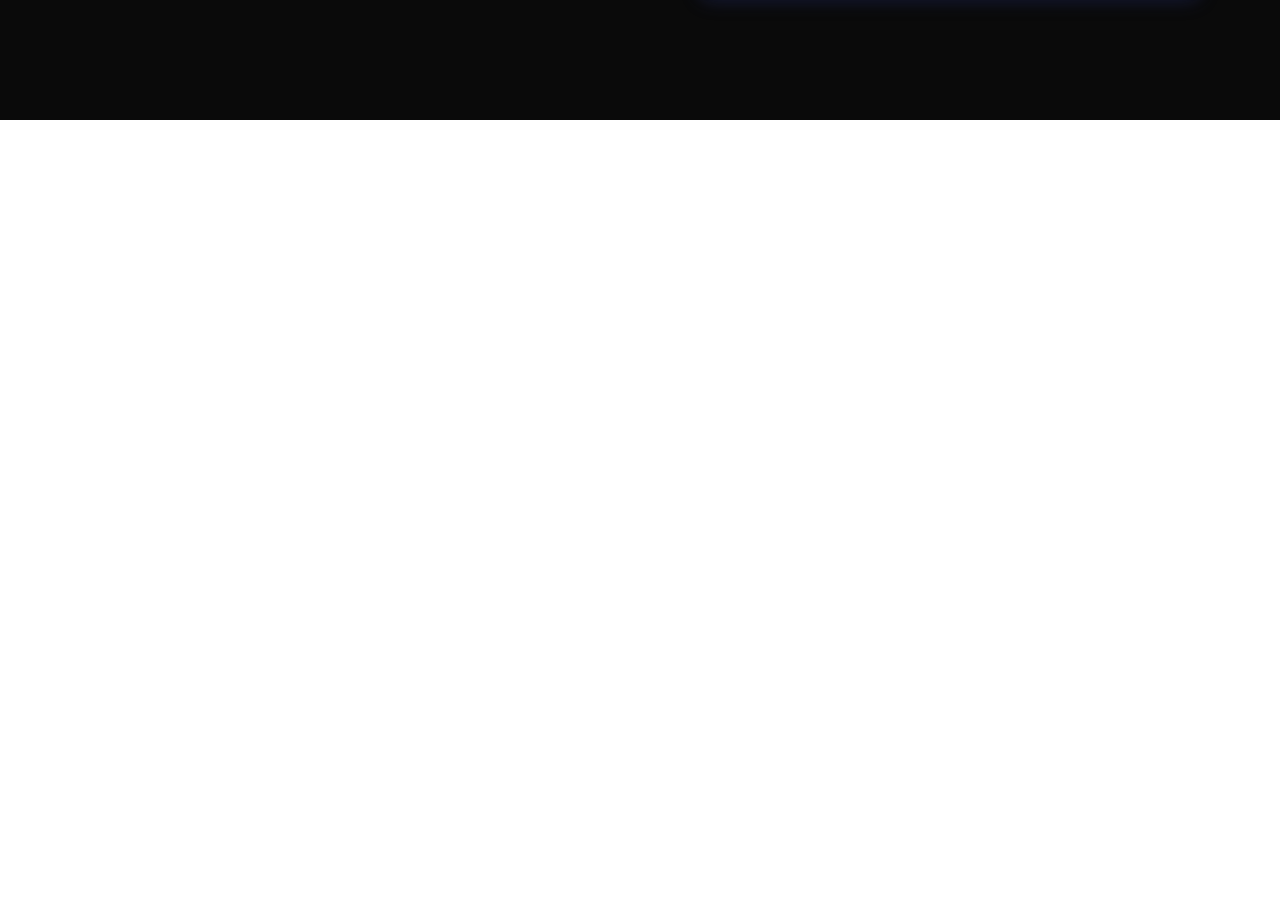
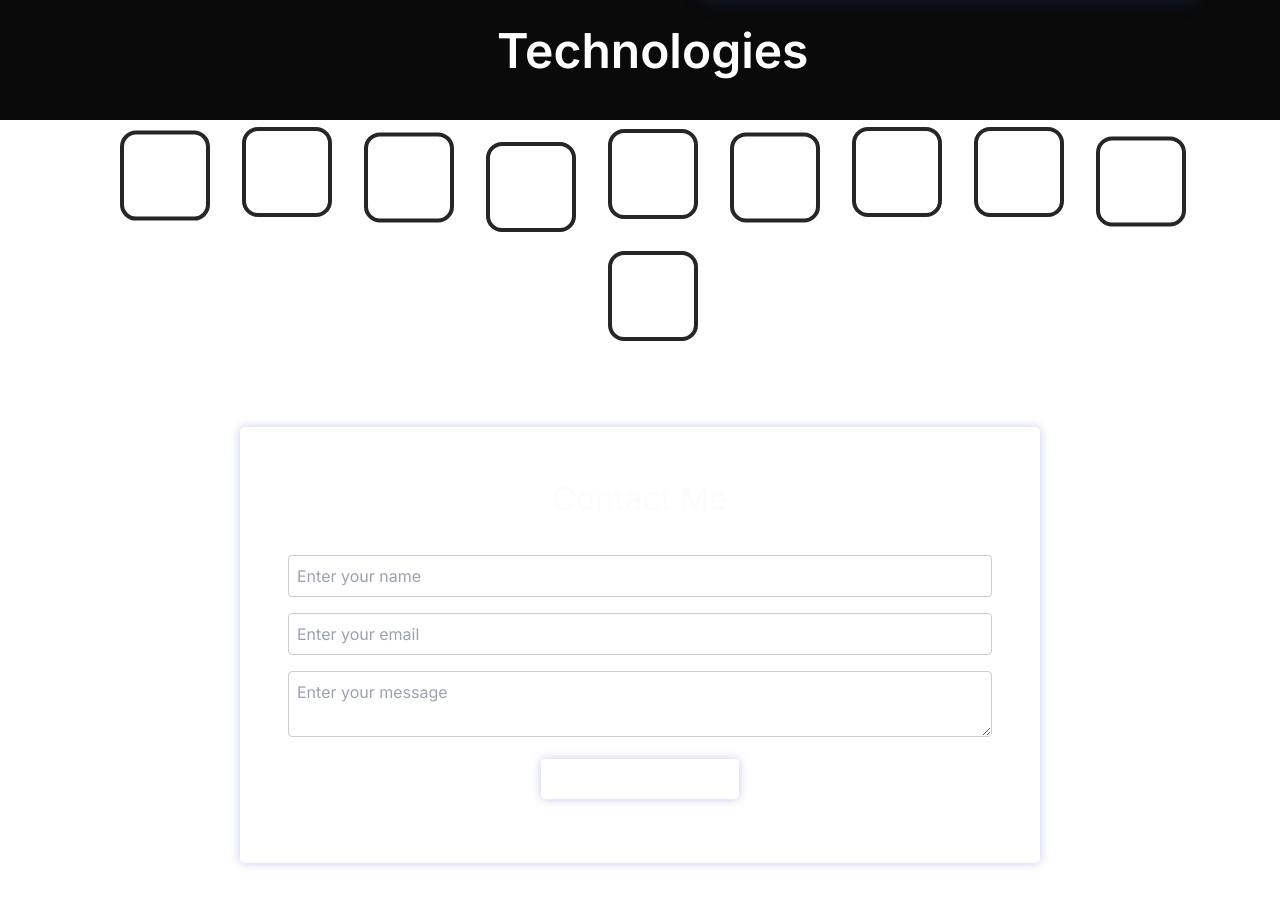
Before and after one commit to WimukthiMadushan/Portfolio, a React (Vite) app: page / in a window 1280 px wide. Shown: the part 680-1586 px from the top of the page. Before the commit the page ends 800 px from the top, so only its background shows below. Built offline with nearby package versions, Linux system fonts and the light colour scheme.

Commit message:
Complete Contact me section and technologies section

```diff
--- a/package.json
+++ b/package.json
@@ -10,8 +10,11 @@
     "preview": "vite preview"
   },
   "dependencies": {
+    "emailjs-com": "^3.2.0",
+    "framer-motion": "^11.2.6",
     "react": "^18.2.0",
     "react-dom": "^18.2.0",
+    "react-icons": "^5.2.1",
     "react-router-dom": "^6.23.1"
   },
   "devDependencies": {
--- a/src/App.jsx
+++ b/src/App.jsx
@@ -1,6 +1,8 @@
 import React from "react";
 import NavBar from "./Components/NavBar";
 import HeroSection from "./Components/HeroSection";
+import ContactMe from "./Components/ContactMe";
+import Technologies from "./Components/Technologies";
 
 function App() {
   return (
@@ -12,6 +14,8 @@
         <div>
           <NavBar />
           <HeroSection />
+          <Technologies />
+          <ContactMe />
         </div>
       </div>
     </>
--- a/src/Components/ContactMe.jsx
+++ b/src/Components/ContactMe.jsx
@@ -0,0 +1,97 @@
+import React, { useState } from "react";
+import emailjs from "emailjs-com";
+import "./../Styles/ContactMe.css";
+
+function ContactMe() {
+  const [formData, setFormData] = useState({
+    name: "",
+    email: "",
+    message: "",
+  });
+
+  const [status, setStatus] = useState("");
+
+  const handleChange = (e) => {
+    const { name, value } = e.target;
+    setFormData((prevData) => ({
+      ...prevData,
+      [name]: value,
+    }));
+  };
+
+  const handleSubmit = (e) => {
+    e.preventDefault();
+    console.log(formData);
+
+    /*emailjs
+      .send(
+        "YOUR_SERVICE_ID", // replace with your EmailJS service ID
+        "YOUR_TEMPLATE_ID", // replace with your EmailJS template ID
+        formData,
+        "YOUR_USER_ID" // replace with your EmailJS user ID
+      )
+      .then(
+        (result) => {
+          console.log(result.text);
+          setStatus("SUCCESS");
+          setFormData({
+            name: "",
+            email: "",
+            message: "",
+          });
+        },
+        (error) => {
+          console.log(error.text);
+          setStatus("FAILED");
+        }
+      );*/
+  };
+
+  return (
+    <div className="contact-form">
+      <h2 className="form-title">Contact Me</h2>
+      <form onSubmit={handleSubmit}>
+        <div>
+          <input
+            type="text"
+            name="name"
+            value={formData.name}
+            onChange={handleChange}
+            required
+            placeholder="Enter your name"
+          />
+        </div>
+        <div>
+          <input
+            type="email"
+            name="email"
+            value={formData.email}
+            onChange={handleChange}
+            required
+            placeholder="Enter your email"
+          />
+        </div>
+        <div>
+          <textarea
+            name="message"
+            value={formData.message}
+            onChange={handleChange}
+            required
+            placeholder="Enter your message"
+          />
+        </div>
+        <div className="button-container">
+          <button type="submit">Send</button>
+        </div>
+      </form>
+      {status === "SUCCESS" && (
+        <p className="message">Message sent successfully!</p>
+      )}
+      {status === "FAILED" && (
+        <p className="message">Failed to send the message. Please try again.</p>
+      )}
+    </div>
+  );
+}
+
+export default ContactMe;
--- a/src/Components/Technologies.jsx
+++ b/src/Components/Technologies.jsx
@@ -0,0 +1,117 @@
+import React from "react";
+import "./../Styles/Technologies.css";
+import { animate, motion } from "framer-motion";
+import { FaReact } from "react-icons/fa";
+import { SiMongodb } from "react-icons/si";
+import { SiMysql } from "react-icons/si";
+import { IoLogoJavascript } from "react-icons/io";
+import { FaJava } from "react-icons/fa6";
+import { DiNodejs } from "react-icons/di";
+import { FaPython } from "react-icons/fa6";
+import { BiLogoSpringBoot } from "react-icons/bi";
+import { TbBrandCpp } from "react-icons/tb";
+import { SiFlask } from "react-icons/si";
+
+function Technologies() {
+  const initialVariant = (duration) => ({
+    initial: { y: -10 },
+    animate: {
+      y: [-10, 10],
+      transition: {
+        duration: duration,
+        ease: "linear",
+        repeat: Infinity,
+        repeatType: "reverse",
+      },
+    },
+  });
+  return (
+    <div className="technologies-container">
+      <h1 className="technologies-title">Technologies</h1>
+      <div className="technologies-icon-container">
+        <motion.div
+          variants={initialVariant(2.5)}
+          initial="initial"
+          animate="animate"
+          className="rounded-2xl  border-4 border-neutral-800 p-4"
+        >
+          <FaReact size={50} text-8xl />
+        </motion.div>
+        <motion.div
+          variants={initialVariant(3)}
+          initial="initial"
+          animate="animate"
+          className="rounded-2xl border-4 border-neutral-800 p-4"
+        >
+          <SiMongodb size={50} text-8xl />
+        </motion.div>
+        <motion.div
+          variants={initialVariant(3.5)}
+          initial="initial"
+          animate="animate"
+          className="rounded-2xl border-4 border-neutral-800 p-4"
+        >
+          <SiMysql size={50} text-8xl />
+        </motion.div>
+        <motion.div
+          variants={initialVariant(2)}
+          initial="initial"
+          animate="animate"
+          className="rounded-2xl border-4 border-neutral-800 p-4"
+        >
+          <IoLogoJavascript size={50} text-8xl />
+        </motion.div>
+        <motion.div
+          variants={initialVariant(1.5)}
+          initial="initial"
+          animate="animate"
+          className="rounded-2xl border-4 border-neutral-800 p-4"
+        >
+          <FaJava size={50} text-8xl />
+        </motion.div>
+        <motion.div
+          variants={initialVariant(3.5)}
+          initial="initial"
+          animate="animate"
+          className="rounded-2xl border-4 border-neutral-800 p-4"
+        >
+          <BiLogoSpringBoot size={50} text-8xl />
+        </motion.div>
+        <motion.div
+          variants={initialVariant(3)}
+          initial="initial"
+          animate="animate"
+          className="rounded-2xl border-4 border-neutral-800 p-4"
+        >
+          <DiNodejs size={50} text-8xl />
+        </motion.div>
+        <motion.div
+          variants={initialVariant(3)}
+          initial="initial"
+          animate="animate"
+          className="rounded-2xl border-4 border-neutral-800 p-4"
+        >
+          <FaPython size={50} text-8xl />
+        </motion.div>
+        <motion.div
+          variants={initialVariant(4)}
+          initial="initial"
+          animate="animate"
+          className="rounded-2xl border-4 border-neutral-800 p-4"
+        >
+          <SiFlask size={50} text-8xl />
+        </motion.div>
+        <motion.div
+          variants={initialVariant(1.5)}
+          initial="initial"
+          animate="animate"
+          className="rounded-2xl border-4 border-neutral-800 p-4"
+        >
+          <TbBrandCpp size={50} text-8xl />
+        </motion.div>
+      </div>
+    </div>
+  );
+}
+
+export default Technologies;
--- /dev/null
+++ b/src/Styles/ContactMe.css
@@ -0,0 +1,54 @@
+.contact-form {
+  max-width: 800px;
+  margin: 0 auto;
+  padding: 1em;
+  background-color: transparent;
+  border-radius: 5px;
+  box-shadow: 0 0 10px rgba(63, 81, 181, 0.3);
+  padding: 3rem;
+  margin-top: 5rem;
+  margin-bottom: 5rem;
+}
+
+.contact-form h2 {
+  margin-bottom: 1em;
+  color: #fcfcfc;
+  font-size: 2rem;
+  text-align: center;
+}
+.message {
+  color: white;
+  text-align: center;
+  font-size: 1.5rem;
+}
+.contact-form div {
+  margin-bottom: 1em;
+}
+
+.contact-form input,
+.contact-form textarea {
+  width: 100%;
+  padding: 0.5em;
+  border: 1px solid #ccc;
+  border-radius: 4px;
+  background: transparent;
+  color: #ffffff;
+}
+.button-container {
+  text-align: center;
+}
+.contact-form button {
+  color: white;
+  border-radius: 4px;
+  cursor: pointer;
+  font-size: 1rem;
+  padding: 0.5rem 5rem 0.5rem 5rem;
+  background: transparent;
+  box-shadow: 0 0 10px rgba(63, 81, 181, 0.3);
+}
+
+.contact-form button:hover {
+  box-shadow: 0 0 10px rgba(63, 81, 181, 0.6);
+  transform: scale(1.05);
+  transition: transform 0.3s ease-in-out;
+}
--- /dev/null
+++ b/src/Styles/Technologies.css
@@ -0,0 +1,26 @@
+.technologies-container {
+  width: 100%;
+  display: flex;
+  flex-direction: column;
+  justify-content: center;
+  align-items: center;
+  color: white;
+  padding-left: 7%;
+  padding-right: 5%;
+  margin-top: 0.6rem;
+  gap: 2rem;
+}
+.technologies-icon-container {
+  display: flex;
+  flex-wrap: wrap;
+  justify-content: center;
+  align-items: center;
+  gap: 2rem;
+}
+.technologies-title {
+  color: white;
+  font-size: 3rem;
+  font-weight: 600;
+  margin-top: 1rem;
+  margin-bottom: 1rem;
+}
```
Also changed, not shown: src/Components/Experiance.jsx (deleted), src/Styles/AboutMe.css (added), 1 other file (tests, documents, lock files or other folders).
